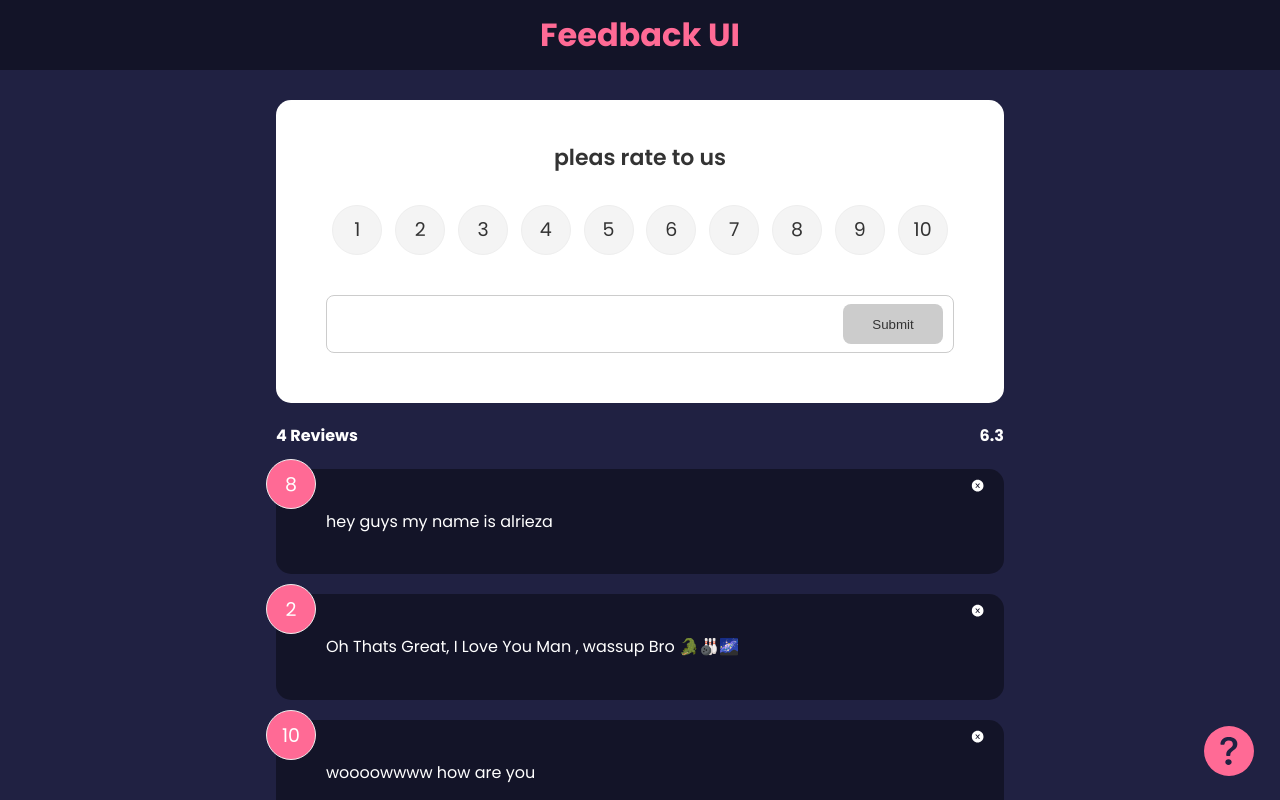
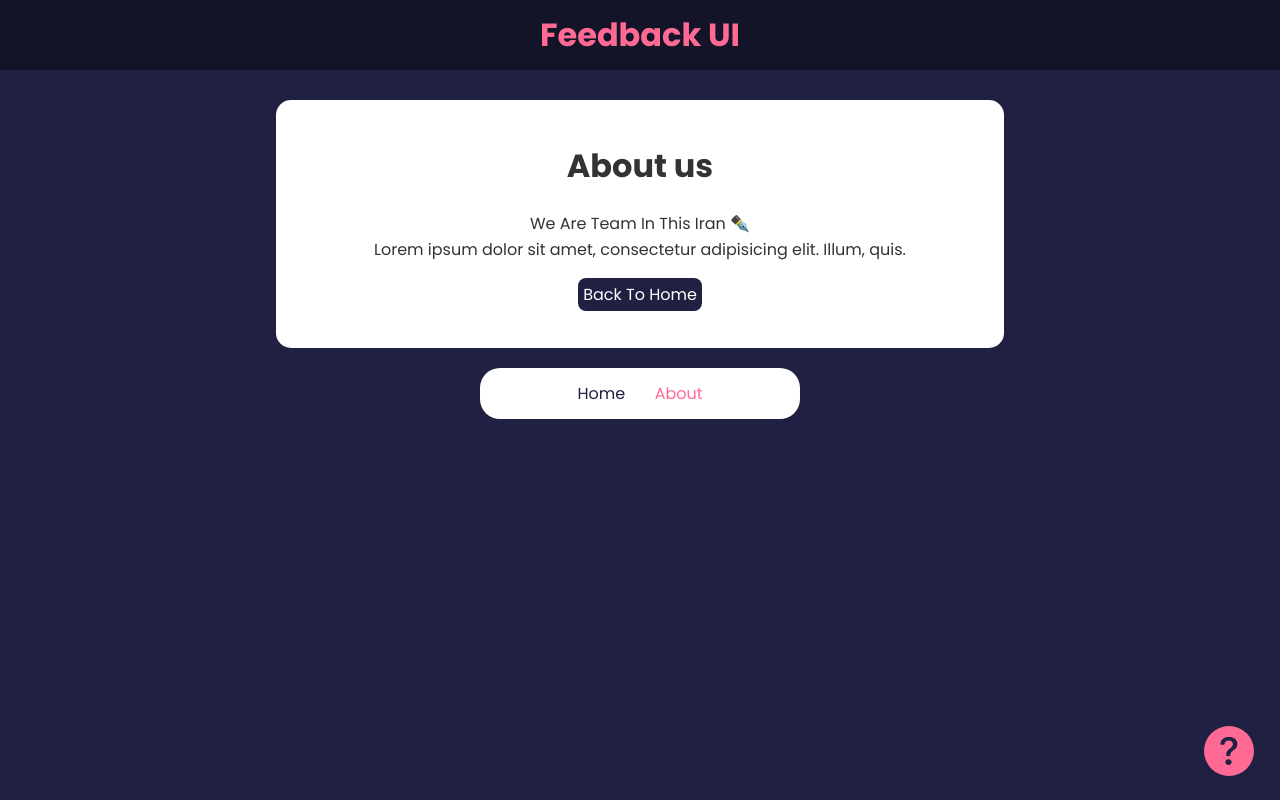
Before and after one commit to alirezafazeli8/react_front_to_back_course, a React (Create React App) app in the folder feedback-app/: page /about in a window 1280 px wide. Before the commit this address led to /. Shown: the top 800 px of the page. Built offline with nearby package versions, Linux system fonts and the light colour scheme.

Commit message:
context & provider  useContext  useEffect code is added. nice in feedback app we maked the edit button and change all probs with contex provider

```diff
--- a/feedback-app/src/App.js
+++ b/feedback-app/src/App.js
@@ -1,30 +1,18 @@
 import React, {useState} from 'react';
 import Header from './components/Header';
-import feedbackData from './data/FeedBackData.js';
 import FeedbackLists from './components/FeedbackLists';
 import FeedbackStats from './components/FeedbackStats';
 import FeedbackForm from './components/FeedbackForm';
-import {v4} from 'uuid';
 import AboutPage from './pages/AboutPage';
 import {Routes, Route, Link, NavLink, Navigate, BrowserRouter} from 'react-router-dom';
 import NavLinks from "./components/shared/NavLinks";
 import {BsQuestionCircleFill} from 'react-icons/bs';
+import FeedbackProvider from "./context/FeedbackContext"
 
 export default function App() {
-    const [feedback, setFeedback] = useState(feedbackData);
-
-    function addFeedBack(newFeedBack) {
-        const newFeed = [{...newFeedBack, id: v4()}, ...feedback];
-        setFeedback(newFeed);
-    }
-
-    function deleteFeedBack(id) {
-        if (window.confirm('Are You Sure You Want Delete Your Feedback?')) {
-            setFeedback(feedback.filter((item) => item.id !== id));
-        }
-    }
-
-    return (<BrowserRouter>
+    return (
+        <FeedbackProvider>
+            <BrowserRouter>
 
                 <Header/>
 
@@ -35,11 +23,9 @@ export default function App() {
                         <Route
                             path="/"
                             element={<div>
-                        <FeedbackForm addfeedback={addFeedBack}/>
-                        <FeedbackStats feedback={feedback}/>
+                                <FeedbackForm/>
+                                <FeedbackStats/>
                                 <FeedbackLists
-                            feedback={feedback}
-                            handleClick={deleteFeedBack}
                                 />
                             </div>}
                         />
@@ -74,5 +60,7 @@ export default function App() {
                 >
                     <BsQuestionCircleFill size={"50"}/>
                 </Link>
-    </BrowserRouter>);
+            </BrowserRouter>
+        </FeedbackProvider>
+    );
 }
--- a/feedback-app/src/components/FeedbackForm.jsx
+++ b/feedback-app/src/components/FeedbackForm.jsx
@@ -1,13 +1,25 @@
-import React, { useState } from 'react';
+import React, {useState, useContext, useEffect} from 'react';
 import Card from './shared/Card';
 import Buttons from './shared/Buttons';
 import SelectRating from './SelectRating';
+import {FeedbackContext} from "../context/FeedbackContext";
 
-function FeedbackForm({ addfeedback }) {
+
+function FeedbackForm() {
     const [text, setText] = useState('');
     const [lockBtn, setLockBtn] = useState(true);
     const [message, setMessage] = useState('');
     const [rating, setRating] = useState(10);
+    const {addFeedBack, editFeedBackVar} = useContext(FeedbackContext)
+
+    useEffect(() => {
+        if (editFeedBackVar && editFeedBackVar.edit) {
+            setLockBtn(false)
+            setText(editFeedBackVar.text)
+            setRating(editFeedBackVar.rating)
+        }
+
+    }, [editFeedBackVar])
 
     const inputEvent = (e) => {
         setText(e.target.value.trim());
@@ -30,31 +42,28 @@ function FeedbackForm({ addfeedback }) {
 
         if (text.trim().length > 10) {
             const newFeedbackObj = {
-				text,
-				rating,
+                text, rating,
             };
 
-			addfeedback(newFeedbackObj);
+            addFeedBack(newFeedbackObj);
             setText('');
             setLockBtn(true);
         }
     };
 
-	return (
-		<Card reverse={false}>
+    return (<Card reverse={false}>
         <form onSubmit={handleFormSubmit}>
             <h2>pleas rate to us</h2>
 
             <SelectRating select={selectFunc}></SelectRating>
 
             <div className="input-group">
-					<input type="text" onChange={inputEvent} value={text} />
+                <input type="text" onChange={inputEvent} value={text}/>
                 <Buttons isDisabled={lockBtn}>Submit</Buttons>
             </div>
             <div className="message">{message}</div>
         </form>
-		</Card>
-	);
+    </Card>);
 }
 
 export default FeedbackForm;
--- a/feedback-app/src/components/FeedbackItem.jsx
+++ b/feedback-app/src/components/FeedbackItem.jsx
@@ -1,22 +1,31 @@
 import {AiFillCloseCircle} from 'react-icons/ai';
+import {RiEditBoxLine} from "react-icons/ri"
 import Card from './shared/Card';
 import PropTypes from 'prop-types';
+import {FeedbackContext} from "../context/FeedbackContext";
+import {useContext} from "react";
+
 
 function FeedbackItem(props) {
-    return (
-        <Card>
+    const {deleteFeedBack, editFeedBack} = useContext(FeedbackContext)
+    return (<Card>
         <div className="num-display">{props.feed.rating}</div>
 
+        {/*delete button*/}
         <button
-                onClick={() => props.handleClick(props.feed.id)}
+            onClick={() => deleteFeedBack(props.feed.id)}
             className="close"
         >
-                <AiFillCloseCircle color="white"/>
+            <AiFillCloseCircle color="white" size={"20"}/>
+        </button>
+
+        {/* edit button */}
+        <button className={"edit"} onClick={() => editFeedBack(props.feed)}><RiEditBoxLine color={"white"}
+                                                                                           size={"20"}/>
         </button>
 
         <div className="text-display">{props.feed.text}</div>
-        </Card>
-    );
+    </Card>);
 }
 
 FeedbackItem.propTypes = {
--- a/feedback-app/src/components/FeedbackLists.jsx
+++ b/feedback-app/src/components/FeedbackLists.jsx
@@ -1,9 +1,17 @@
-import React from 'react';
+import React, {useContext} from 'react';
 import FeedbackItem from './FeedbackItem';
 import PropTypes from 'prop-types';
 import {AnimatePresence, motion} from 'framer-motion';
+import {FeedbackContext} from "../context/FeedbackContext";
 
-function FeedbackLists({feedback, handleClick}) {
+function FeedbackLists() {
+
+    const {feedback, deleteFeedBack} = useContext(FeedbackContext)
+
+    if (!feedback || feedback.length === 0) {
+        return <small>No FeedBack Yet !</small>
+    }
+
     return (
         <div className="feedback-list">
             <AnimatePresence>
@@ -18,7 +26,6 @@ function FeedbackLists({feedback, handleClick}) {
                             <FeedbackItem
                                 key={feed.id}
                                 feed={feed}
-                                handleClick={handleClick}
                             />
                         </motion.div>
                     );
@@ -42,14 +49,14 @@ function FeedbackLists({feedback, handleClick}) {
     // );
 }
 
-FeedbackLists.propTypes = {
-    feedback: PropTypes.arrayOf(
-        PropTypes.shape({
-            id: PropTypes.number,
-            rating: PropTypes.number,
-            text: PropTypes.string,
-        })
-    ),
-};
+// FeedbackLists.propTypes = {
+//     feedback: PropTypes.arrayOf(
+//         PropTypes.shape({
+//             id: PropTypes.number,
+//             rating: PropTypes.number,
+//             text: PropTypes.string,
+//         })
+//     ),
+// };
 
 export default FeedbackLists;
--- a/feedback-app/src/components/FeedbackStats.jsx
+++ b/feedback-app/src/components/FeedbackStats.jsx
@@ -1,7 +1,12 @@
-import React from 'react';
+import React, {useContext} from 'react';
 import PropTypes from 'prop-types';
+import {FeedbackContext} from "../context/FeedbackContext";
 
-function FeedbackStats(props) {
+
+function FeedbackStats() {
+
+    const {feedback} = useContext(FeedbackContext)
+
     const showRating = function (feedback) {
         if (feedback.length !== 0) {
             const average =
@@ -16,14 +21,10 @@ function FeedbackStats(props) {
 
     return (
         <div className="feedback-stats">
-			<h4>{props.feedback.length} Reviews</h4>
-			<h4>{showRating(props.feedback)}</h4>
+            <h4>{feedback.length} Reviews</h4>
+            <h4>{showRating(feedback)}</h4>
         </div>
     );
 }
 
-FeedbackStats.propTypes = {
-	feedback: PropTypes.array,
-};
-
 export default FeedbackStats;
--- a/feedback-app/src/components/SelectRating.jsx
+++ b/feedback-app/src/components/SelectRating.jsx
@@ -1,11 +1,21 @@
-import React from 'react';
+import React, {useContext, useState, useEffect} from 'react';
+import {FeedbackContext} from "../context/FeedbackContext";
 
-function SelectRating({ select }) {
+function SelectRating({select}) {
+    const [rate, setRate] = useState(10)
+    const {editFeedBackVar} = useContext(FeedbackContext)
+
+    useEffect(() => {
+        if (editFeedBackVar && editFeedBackVar.edit) {
+            setRate(editFeedBackVar.rating)
+        }
+    }, [editFeedBackVar])
+
     function ratingHandle(e) {
-		const selectedValue = Number(e.target.value);
+        setRate(Number(e.target.value))
+        select(Number(e.target.value));
+    }
 
-		select(selectedValue);
-	}
 
     return (
         <ul className={'rating '}>
@@ -15,7 +25,9 @@ function SelectRating({ select }) {
                     name="rating"
                     id="num1"
                     value="1"
-					onClick={ratingHandle}
+                    onChange={ratingHandle}
+                    checked={rate === 1}
+
                 />
                 <label htmlFor={'num1'}>1</label>
             </li>
@@ -25,7 +37,8 @@ function SelectRating({ select }) {
                     name="rating"
                     id="num2"
                     value="2"
-					onClick={ratingHandle}
+                    onChange={ratingHandle}
+                    checked={rate === 2}
                 />
                 <label htmlFor={'num2'}>2</label>
             </li>
@@ -35,7 +48,8 @@ function SelectRating({ select }) {
                     name="rating"
                     id="num3"
                     value="3"
-					onClick={ratingHandle}
+                    onChange={ratingHandle}
+                    checked={rate === 3}
                 />
                 <label htmlFor={'num3'}>3</label>
             </li>
@@ -45,7 +59,8 @@ function SelectRating({ select }) {
                     name="rating"
                     id="num4"
                     value="4"
-					onClick={ratingHandle}
+                    onChange={ratingHandle}
+                    checked={rate === 4}
                 />
                 <label htmlFor={'num4'}>4</label>
             </li>
@@ -55,7 +70,8 @@ function SelectRating({ select }) {
                     name="rating"
                     id="num5"
                     value="5"
-					onClick={ratingHandle}
+                    onChange={ratingHandle}
+                    checked={rate === 5}
                 />
                 <label htmlFor={'num5'}>5</label>
             </li>
@@ -65,7 +81,8 @@ function SelectRating({ select }) {
                     name="rating"
                     id="num6"
                     value="6"
-					onClick={ratingHandle}
+                    onChange={ratingHandle}
+                    checked={rate === 6}
                 />
                 <label htmlFor={'num6'}>6</label>
             </li>
@@ -75,7 +92,8 @@ function SelectRating({ select }) {
                     name="rating"
                     id="num7"
                     value="7"
-					onClick={ratingHandle}
+                    onChange={ratingHandle}
+                    checked={rate === 7}
                 />
                 <label htmlFor="num7">7</label>
             </li>
@@ -85,7 +103,8 @@ function SelectRating({ select }) {
                     name="rating"
                     id="num8"
                     value="8"
-					onClick={ratingHandle}
+                    onChange={ratingHandle}
+                    checked={rate === 8}
                 />
                 <label htmlFor={'num8'}>8</label>
             </li>
@@ -95,7 +114,8 @@ function SelectRating({ select }) {
                     name="rating"
                     id="num9"
                     value="9"
-					onClick={ratingHandle}
+                    onChange={ratingHandle}
+                    checked={rate === 9}
                 />
                 <label htmlFor={'num9'}>9</label>
             </li>
@@ -105,7 +125,8 @@ function SelectRating({ select }) {
                     name="rating"
                     id="num10"
                     value="10"
-					onClick={ratingHandle}
+                    onChange={ratingHandle}
+                    checked={rate === 10}
                 />
                 <label htmlFor={'num10'}>10</label>
             </li>
--- /dev/null
+++ b/feedback-app/src/context/FeedbackContext.jsx
@@ -0,0 +1,48 @@
+import {createContext, useState} from "react"
+import {v4} from "uuid";
+
+export const FeedbackContext = createContext();
+
+
+const FeedbackProvider = ({children}) => {
+    const [editFeedBackVar, setEditFeedBackVar] = useState()
+    const [rating, setRating] = useState()
+
+    const [feedback, setFeedback] = useState([{
+        id: 1, rating: 8, text: 'hey guys my name is alrieza',
+    }, {
+        id: 2, rating: 2, text: 'Oh Thats Great, I Love You Man , wassup Bro 🐊🎳🌌',
+    }, {
+        id: 3, rating: 10, text: 'woooowwww how are you',
+    }, {
+        id: 4, rating: 5, text: 'fuck you mr cake',
+    },])
+
+
+    function deleteFeedBack(id) {
+        if (window.confirm('Are You Sure You Want Delete Your Feedback?')) {
+            setFeedback(feedback.filter((item) => item.id !== id));
+        }
+    }
+
+
+    function addFeedBack(newFeedBack) {
+        const newFeed = [{...newFeedBack, id: v4()}, ...feedback];
+        setFeedback(newFeed);
+    }
+
+    const editFeedBack = (item) => {
+        setEditFeedBackVar({...item, edit: true})
+    }
+
+
+    return (<FeedbackContext.Provider value={{
+        feedback, deleteFeedBack, addFeedBack, editFeedBack, editFeedBackVar
+
+    }}>
+        {children}
+    </FeedbackContext.Provider>);
+}
+
+
+export default FeedbackProvider
--- a/feedback-app/src/pages/AboutPage.jsx
+++ b/feedback-app/src/pages/AboutPage.jsx
@@ -16,7 +16,6 @@ function AboutPage() {
         >
             Back To Home{' '}
         </Link>
-        <Navigate to={"/"}/>
     </div>);
 }
 
```
Also changed, not shown: 1 other file (tests, documents, lock files or other folders). Lines whose indentation alone changed are shown as unchanged.
